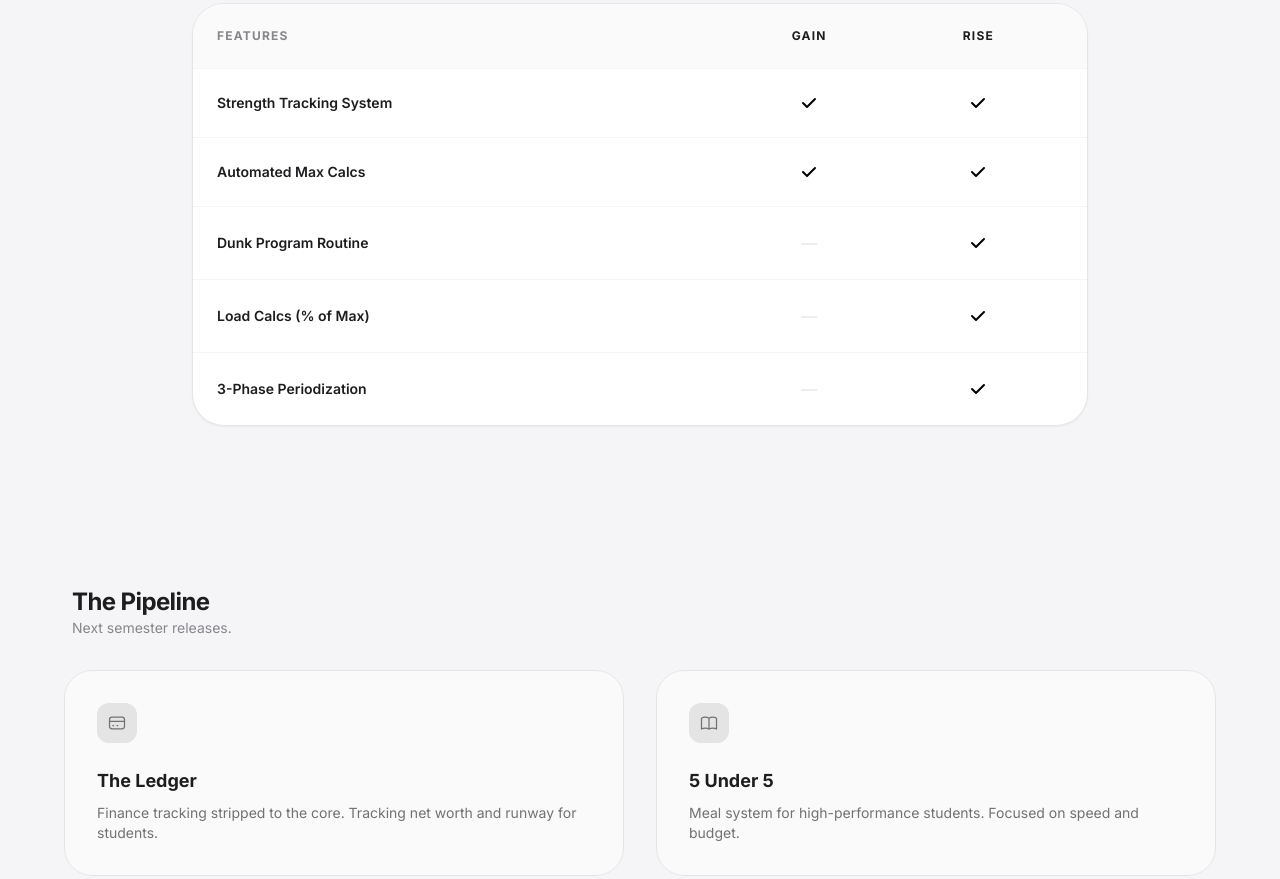
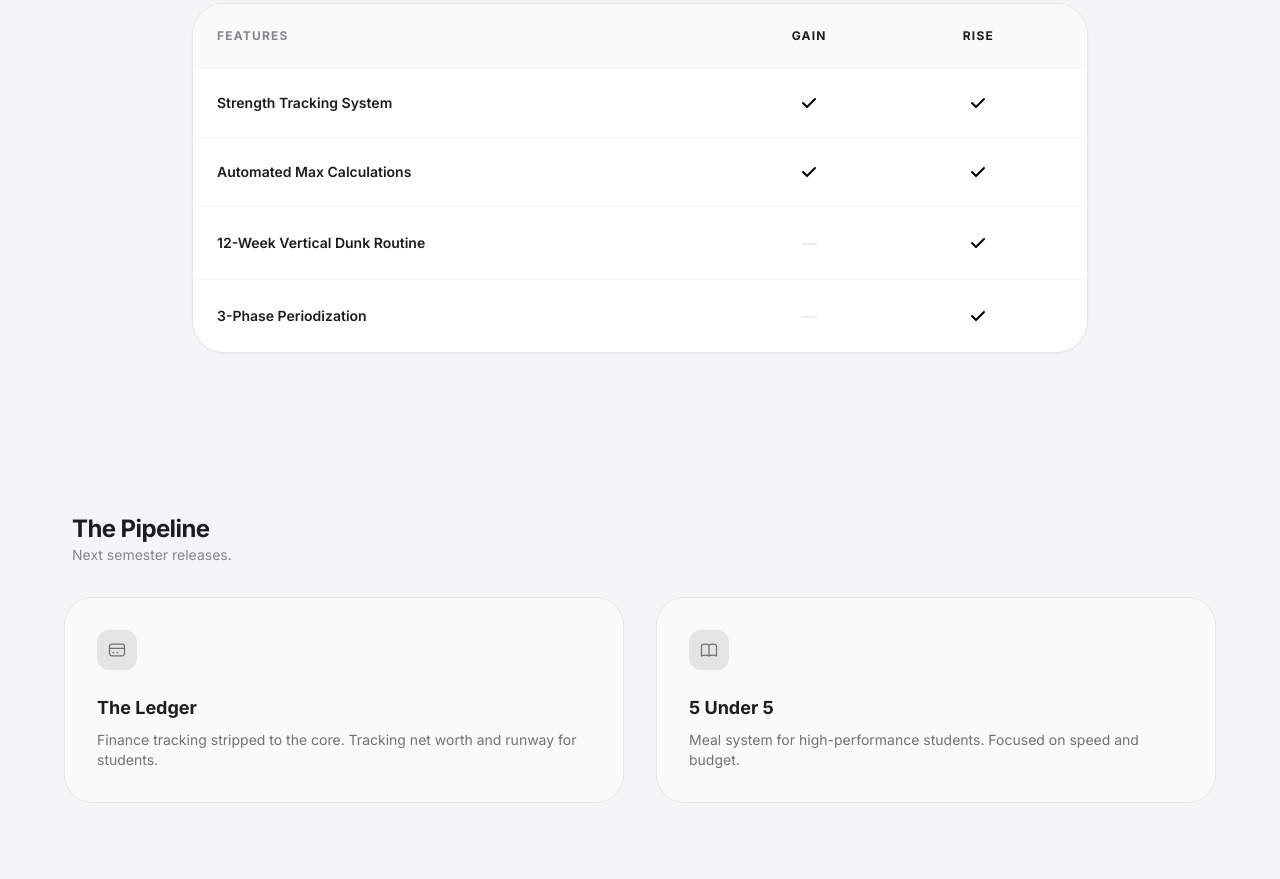
Before and after one commit to Trigger2004/simplmade, a plain HTML site: page index.html in a window 1280 px wide. Shown: the part 2296-3175 px from the top of the page. Drawn offline with nearby package versions, Linux system fonts and the light colour scheme.

Commit message:
Update index.html

```diff
--- a/index.html
+++ b/index.html
@@ -228,26 +228,19 @@
 
                     <!-- Row 2 -->
                     <div class="compare-grid p-4 md:p-6 compare-row items-center">
-                        <div class="text-[12px] md:text-sm font-semibold pr-2">Automated Max Calcs</div>
+                        <div class="text-[12px] md:text-sm font-semibold pr-2">Automated Max Calculations</div>
                         <div class="flex justify-center"><svg class="w-4 h-4 md:w-5 md:h-5 text-black" fill="currentColor" viewBox="0 0 20 20"><path fill-rule="evenodd" d="M16.707 5.293a1 1 0 010 1.414l-8 8a1 1 0 01-1.414 0l-4-4a1 1 0 011.414-1.414L8 12.586l7.293-7.293a1 1 0 011.414 0z" clip-rule="evenodd"></path></svg></div>
                         <div class="flex justify-center"><svg class="w-4 h-4 md:w-5 md:h-5 text-black" fill="currentColor" viewBox="0 0 20 20"><path fill-rule="evenodd" d="M16.707 5.293a1 1 0 010 1.414l-8 8a1 1 0 01-1.414 0l-4-4a1 1 0 011.414-1.414L8 12.586l7.293-7.293a1 1 0 011.414 0z" clip-rule="evenodd"></path></svg></div>
                     </div>
 
                     <!-- Row 3 -->
                     <div class="compare-grid p-4 md:p-6 compare-row items-center">
-                        <div class="text-[12px] md:text-sm font-semibold pr-2">Dunk Program Routine</div>
+                        <div class="text-[12px] md:text-sm font-semibold pr-2">12-Week Vertical Dunk Routine</div>
                         <div class="flex justify-center text-zinc-200">—</div>
                         <div class="flex justify-center"><svg class="w-4 h-4 md:w-5 md:h-5 text-black" fill="currentColor" viewBox="0 0 20 20"><path fill-rule="evenodd" d="M16.707 5.293a1 1 0 010 1.414l-8 8a1 1 0 01-1.414 0l-4-4a1 1 0 011.414-1.414L8 12.586l7.293-7.293a1 1 0 011.414 0z" clip-rule="evenodd"></path></svg></div>
                     </div>
 
                     <!-- Row 4 -->
-                    <div class="compare-grid p-4 md:p-6 compare-row items-center">
-                        <div class="text-[12px] md:text-sm font-semibold pr-2">Load Calcs (% of Max)</div>
-                        <div class="flex justify-center text-zinc-200">—</div>
-                        <div class="flex justify-center"><svg class="w-4 h-4 md:w-5 md:h-5 text-black" fill="currentColor" viewBox="0 0 20 20"><path fill-rule="evenodd" d="M16.707 5.293a1 1 0 010 1.414l-8 8a1 1 0 01-1.414 0l-4-4a1 1 0 011.414-1.414L8 12.586l7.293-7.293a1 1 0 011.414 0z" clip-rule="evenodd"></path></svg></div>
-                    </div>
-
-                    <!-- Row 5 -->
                     <div class="compare-grid p-4 md:p-6 compare-row items-center">
                         <div class="text-[12px] md:text-sm font-semibold pr-2">3-Phase Periodization</div>
                         <div class="flex justify-center text-zinc-200">—</div>
@@ -318,7 +311,7 @@
                         <p class="text-zinc-400 text-sm md:text-lg mb-8 leading-relaxed">Rise is the definitive training system. It includes the complete Gain tracker combined with a 12-week automated dunk routine.</p>
                         <ul class="space-y-4 mb-10 text-zinc-300 font-medium text-sm md:text-base px-2">
                             <li class="flex items-center justify-center md:justify-start"><svg class="w-4 h-4 md:w-5 md:h-5 mr-3 text-white shrink-0" fill="none" stroke="currentColor" viewBox="0 0 24 24"><path stroke-linecap="round" stroke-linejoin="round" stroke-width="2.5" d="M5 13l4 4L19 7"></path></svg> 12-Week Phase 1-3 Program</li>
-                            <li class="flex items-center justify-center md:justify-start"><svg class="w-4 h-4 md:w-5 md:h-5 mr-3 text-white shrink-0" fill="none" stroke="currentColor" viewBox="0 0 24 24"><path stroke-linecap="round" stroke-linejoin="round" stroke-width="2.5" d="M5 13l4 4L19 7"></path></svg> Automated Max & Load Calcs</li>
+                            <li class="flex items-center justify-center md:justify-start"><svg class="w-4 h-4 md:w-5 md:h-5 mr-3 text-white shrink-0" fill="none" stroke="currentColor" viewBox="0 0 24 24"><path stroke-linecap="round" stroke-linejoin="round" stroke-width="2.5" d="M5 13l4 4L19 7"></path></svg> Automated Max Calculations</li>
                             <li class="flex items-center justify-center md:justify-start"><svg class="w-4 h-4 md:w-5 md:h-5 mr-3 text-white shrink-0" fill="none" stroke="currentColor" viewBox="0 0 24 24"><path stroke-linecap="round" stroke-linejoin="round" stroke-width="2.5" d="M5 13l4 4L19 7"></path></svg> Includes Full Gain Tracker</li>
                         </ul>
                     </div>
```
